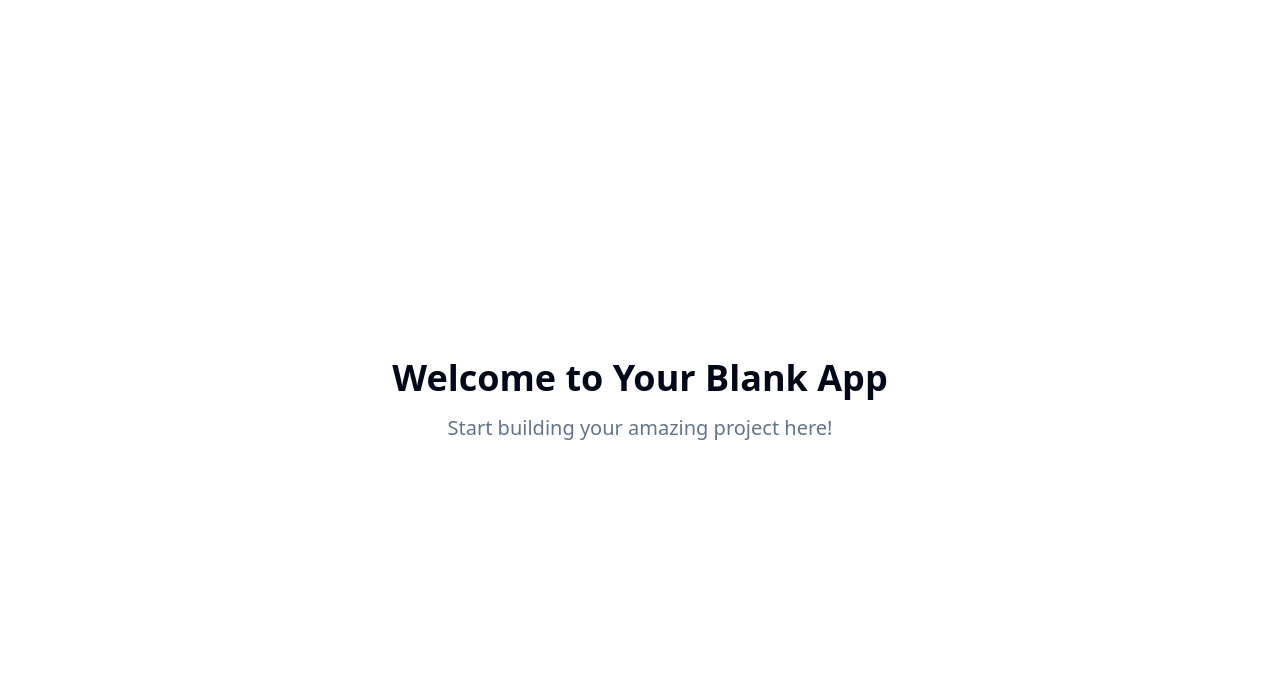
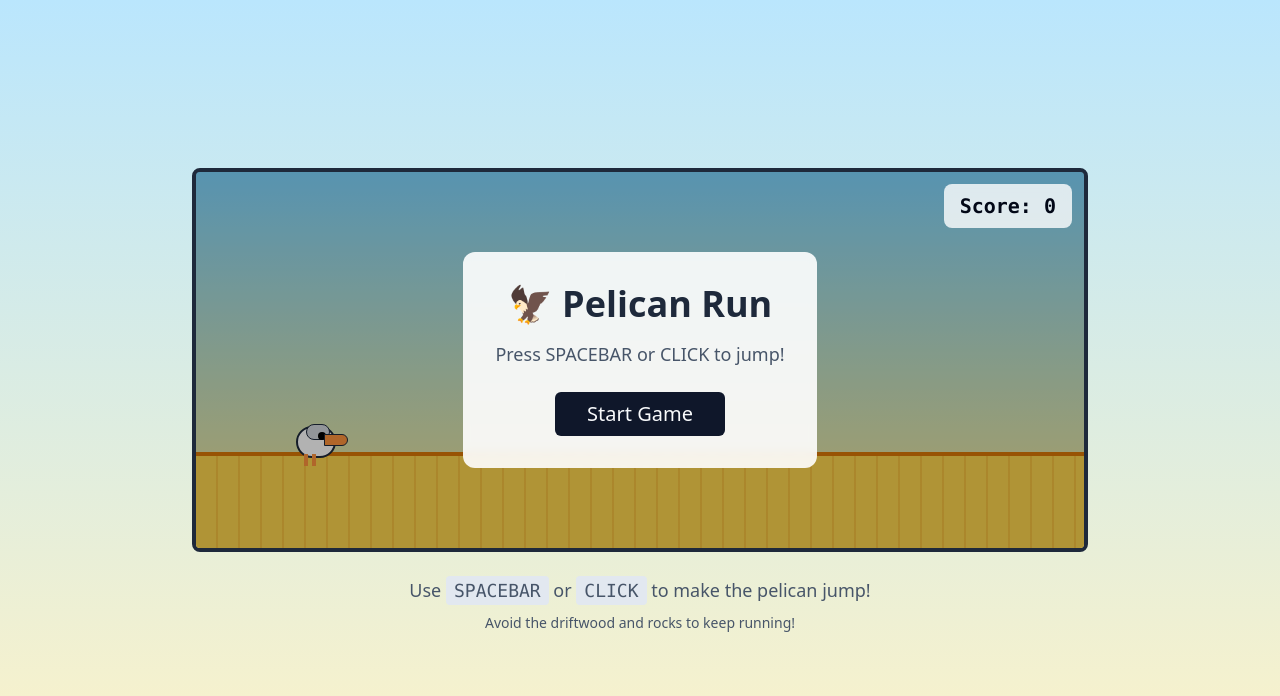
Before and after one commit to fubbemen/fubbemen.github.io, a React (Vite) app: page / in a window 1280 px wide. Shown: the top 696 px of the page. Built offline with nearby package versions, Linux system fonts and the light colour scheme.

Commit message:
Implement Pelican Run MVP
Implement the core gameplay loop for Pelican Run, including player movement, obstacle generation, and basic visuals.

```diff
--- /dev/null
+++ b/src/components/PelicanRunner.tsx
@@ -0,0 +1,253 @@
+
+import React, { useState, useEffect, useCallback, useRef } from 'react';
+import { Button } from '@/components/ui/button';
+
+interface Obstacle {
+  id: number;
+  x: number;
+  type: 'driftwood' | 'rock';
+}
+
+const PelicanRunner = () => {
+  const [gameState, setGameState] = useState<'playing' | 'gameOver' | 'ready'>('ready');
+  const [score, setScore] = useState(0);
+  const [pelicanY, setPelicanY] = useState(150);
+  const [isJumping, setIsJumping] = useState(false);
+  const [obstacles, setObstacles] = useState<Obstacle[]>([]);
+  const [gameSpeed, setGameSpeed] = useState(4);
+
+  const gameLoopRef = useRef<number>();
+  const obstacleIdRef = useRef(0);
+  const lastObstacleRef = useRef(0);
+  const velocityRef = useRef(0);
+  const groundY = 200;
+  const pelicanSize = 40;
+  const obstacleWidth = 30;
+  const obstacleHeight = 40;
+
+  const jump = useCallback(() => {
+    if (gameState !== 'playing') return;
+    if (!isJumping) {
+      setIsJumping(true);
+      velocityRef.current = -12;
+    }
+  }, [gameState, isJumping]);
+
+  const startGame = () => {
+    setGameState('playing');
+    setScore(0);
+    setPelicanY(150);
+    setObstacles([]);
+    setIsJumping(false);
+    setGameSpeed(4);
+    velocityRef.current = 0;
+    lastObstacleRef.current = 0;
+  };
+
+  const gameOver = () => {
+    setGameState('gameOver');
+    if (gameLoopRef.current) {
+      cancelAnimationFrame(gameLoopRef.current);
+    }
+  };
+
+  // Game physics and collision detection
+  const gameLoop = useCallback(() => {
+    if (gameState !== 'playing') return;
+
+    // Update pelican physics
+    if (isJumping) {
+      velocityRef.current += 0.8; // gravity
+      setPelicanY(prev => {
+        const newY = prev + velocityRef.current;
+        if (newY >= 150) { // ground level
+          setIsJumping(false);
+          velocityRef.current = 0;
+          return 150;
+        }
+        return newY;
+      });
+    }
+
+    // Update obstacles
+    setObstacles(prev => {
+      const updated = prev
+        .map(obstacle => ({ ...obstacle, x: obstacle.x - gameSpeed }))
+        .filter(obstacle => obstacle.x > -obstacleWidth);
+
+      // Spawn new obstacles
+      const now = Date.now();
+      if (now - lastObstacleRef.current > 1500 + Math.random() * 1000) {
+        const newObstacle: Obstacle = {
+          id: obstacleIdRef.current++,
+          x: 800,
+          type: Math.random() > 0.5 ? 'driftwood' : 'rock'
+        };
+        updated.push(newObstacle);
+        lastObstacleRef.current = now;
+      }
+
+      // Check collisions
+      const pelicanLeft = 100;
+      const pelicanRight = pelicanLeft + pelicanSize;
+      const pelicanTop = pelicanY;
+      const pelicanBottom = pelicanY + pelicanSize;
+
+      for (const obstacle of updated) {
+        if (
+          obstacle.x < pelicanRight &&
+          obstacle.x + obstacleWidth > pelicanLeft &&
+          groundY - obstacleHeight < pelicanBottom &&
+          groundY > pelicanTop
+        ) {
+          gameOver();
+          return prev;
+        }
+      }
+
+      return updated;
+    });
+
+    // Update score and speed
+    setScore(prev => prev + 1);
+    setGameSpeed(prev => Math.min(prev + 0.005, 8));
+
+    gameLoopRef.current = requestAnimationFrame(gameLoop);
+  }, [gameState, isJumping, pelicanY, gameSpeed]);
+
+  // Start game loop
+  useEffect(() => {
+    if (gameState === 'playing') {
+      gameLoopRef.current = requestAnimationFrame(gameLoop);
+    }
+    return () => {
+      if (gameLoopRef.current) {
+        cancelAnimationFrame(gameLoopRef.current);
+      }
+    };
+  }, [gameState, gameLoop]);
+
+  // Keyboard controls
+  useEffect(() => {
+    const handleKeyPress = (e: KeyboardEvent) => {
+      if (e.code === 'Space') {
+        e.preventDefault();
+        if (gameState === 'ready') {
+          startGame();
+        } else {
+          jump();
+        }
+      }
+    };
+
+    window.addEventListener('keydown', handleKeyPress);
+    return () => window.removeEventListener('keydown', handleKeyPress);
+  }, [jump, gameState]);
+
+  return (
+    <div className="flex flex-col items-center justify-center min-h-screen bg-gradient-to-b from-sky-200 to-amber-100 p-4">
+      <div className="relative w-full max-w-4xl">
+        {/* Score Display */}
+        <div className="absolute top-4 right-4 z-10">
+          <div className="bg-white/80 backdrop-blur-sm rounded-lg px-4 py-2 font-mono text-xl font-bold">
+            Score: {Math.floor(score / 10)}
+          </div>
+        </div>
+
+        {/* Game Canvas */}
+        <div
+          className="relative w-full h-96 bg-gradient-to-b from-sky-300 to-amber-200 border-4 border-slate-800 rounded-lg overflow-hidden cursor-pointer"
+          onClick={() => gameState === 'ready' ? startGame() : jump()}
+        >
+          {/* Ground */}
+          <div className="absolute bottom-0 w-full h-24 bg-amber-300 border-t-4 border-amber-600">
+            {/* Ground pattern */}
+            <div className="w-full h-full opacity-20 bg-repeat-x"
+                 style={{backgroundImage: 'repeating-linear-gradient(90deg, transparent, transparent 20px, #d97706 20px, #d97706 22px)'}}>
+            </div>
+          </div>
+
+          {/* Pelican */}
+          <div
+            className="absolute transition-none duration-0"
+            style={{
+              left: '100px',
+              bottom: `${240 - pelicanY}px`,
+              transform: isJumping ? 'rotate(-10deg)' : 'rotate(0deg)',
+              transition: 'transform 0.1s ease-out'
+            }}
+          >
+            <div className="relative">
+              {/* Pelican body */}
+              <div className="w-10 h-8 bg-white border-2 border-slate-800 rounded-full relative">
+                {/* Wing */}
+                <div className="absolute -top-1 right-1 w-6 h-4 bg-gray-300 border border-slate-800 rounded-full"></div>
+                {/* Eye */}
+                <div className="absolute top-1 right-2 w-2 h-2 bg-black rounded-full"></div>
+              </div>
+              {/* Beak */}
+              <div className="absolute top-2 -right-3 w-6 h-3 bg-orange-400 border border-slate-800 rounded-r-full"></div>
+              {/* Legs */}
+              <div className="absolute -bottom-2 left-2 w-1 h-3 bg-orange-400"></div>
+              <div className="absolute -bottom-2 left-4 w-1 h-3 bg-orange-400"></div>
+            </div>
+          </div>
+
+          {/* Obstacles */}
+          {obstacles.map(obstacle => (
+            <div
+              key={obstacle.id}
+              className="absolute bottom-24"
+              style={{ left: `${obstacle.x}px` }}
+            >
+              {obstacle.type === 'driftwood' ? (
+                <div className="w-8 h-10 bg-amber-800 border-2 border-amber-900 rounded-sm">
+                  <div className="w-full h-2 bg-amber-700 mt-2"></div>
+                  <div className="w-full h-2 bg-amber-700 mt-2"></div>
+                </div>
+              ) : (
+                <div className="w-7 h-10 bg-gray-600 border-2 border-gray-800 rounded-t-full rounded-b-sm">
+                  <div className="w-3 h-3 bg-gray-500 rounded-full mt-1 ml-1"></div>
+                </div>
+              )}
+            </div>
+          ))}
+
+          {/* Game States Overlay */}
+          {gameState === 'ready' && (
+            <div className="absolute inset-0 bg-black/30 flex items-center justify-center">
+              <div className="text-center bg-white/90 backdrop-blur-sm rounded-xl p-8">
+                <h1 className="text-4xl font-bold text-slate-800 mb-4">🦅 Pelican Run</h1>
+                <p className="text-lg text-slate-600 mb-6">Press SPACEBAR or CLICK to jump!</p>
+                <Button onClick={startGame} size="lg" className="text-xl px-8 py-4">
+                  Start Game
+                </Button>
+              </div>
+            </div>
+          )}
+
+          {gameState === 'gameOver' && (
+            <div className="absolute inset-0 bg-black/30 flex items-center justify-center">
+              <div className="text-center bg-white/90 backdrop-blur-sm rounded-xl p-8">
+                <h2 className="text-3xl font-bold text-slate-800 mb-4">Game Over!</h2>
+                <p className="text-xl text-slate-600 mb-2">Final Score: {Math.floor(score / 10)}</p>
+                <p className="text-lg text-slate-500 mb-6">The pelican hit an obstacle!</p>
+                <Button onClick={startGame} size="lg" className="text-xl px-8 py-4">
+                  Play Again
+                </Button>
+              </div>
+            </div>
+          )}
+        </div>
+
+        {/* Instructions */}
+        <div className="mt-6 text-center text-slate-600">
+          <p className="text-lg">Use <span className="font-mono bg-slate-200 px-2 py-1 rounded">SPACEBAR</span> or <span className="font-mono bg-slate-200 px-2 py-1 rounded">CLICK</span> to make the pelican jump!</p>
+          <p className="text-sm mt-2">Avoid the driftwood and rocks to keep running!</p>
+        </div>
+      </div>
+    </div>
+  );
+};
+
+export default PelicanRunner;
--- a/src/pages/Index.tsx
+++ b/src/pages/Index.tsx
@@ -1,14 +1,8 @@
-// Update this page (the content is just a fallback if you fail to update the page)
+
+import PelicanRunner from '@/components/PelicanRunner';
 
 const Index = () => {
-  return (
-    <div className="min-h-screen flex items-center justify-center bg-background">
-      <div className="text-center">
-        <h1 className="text-4xl font-bold mb-4">Welcome to Your Blank App</h1>
-        <p className="text-xl text-muted-foreground">Start building your amazing project here!</p>
-      </div>
-    </div>
-  );
+  return <PelicanRunner />;
 };
 
 export default Index;
```
